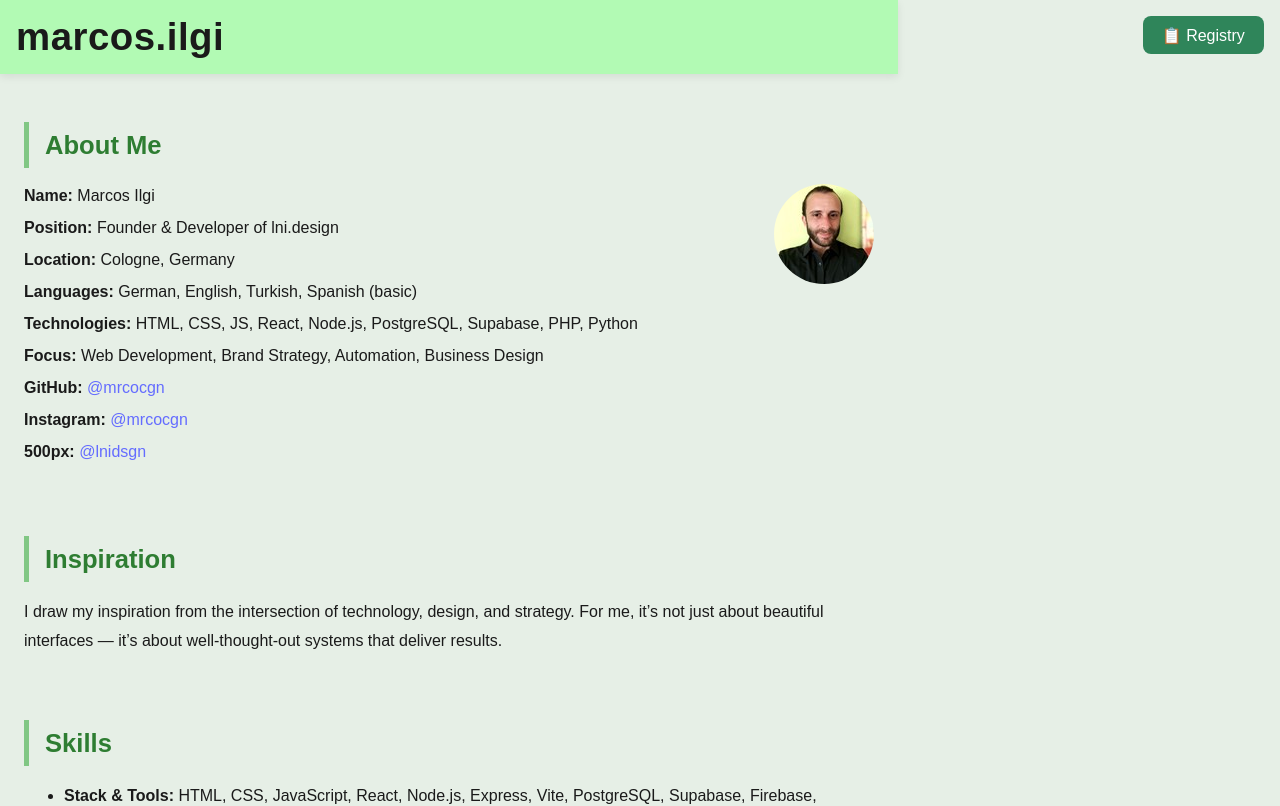
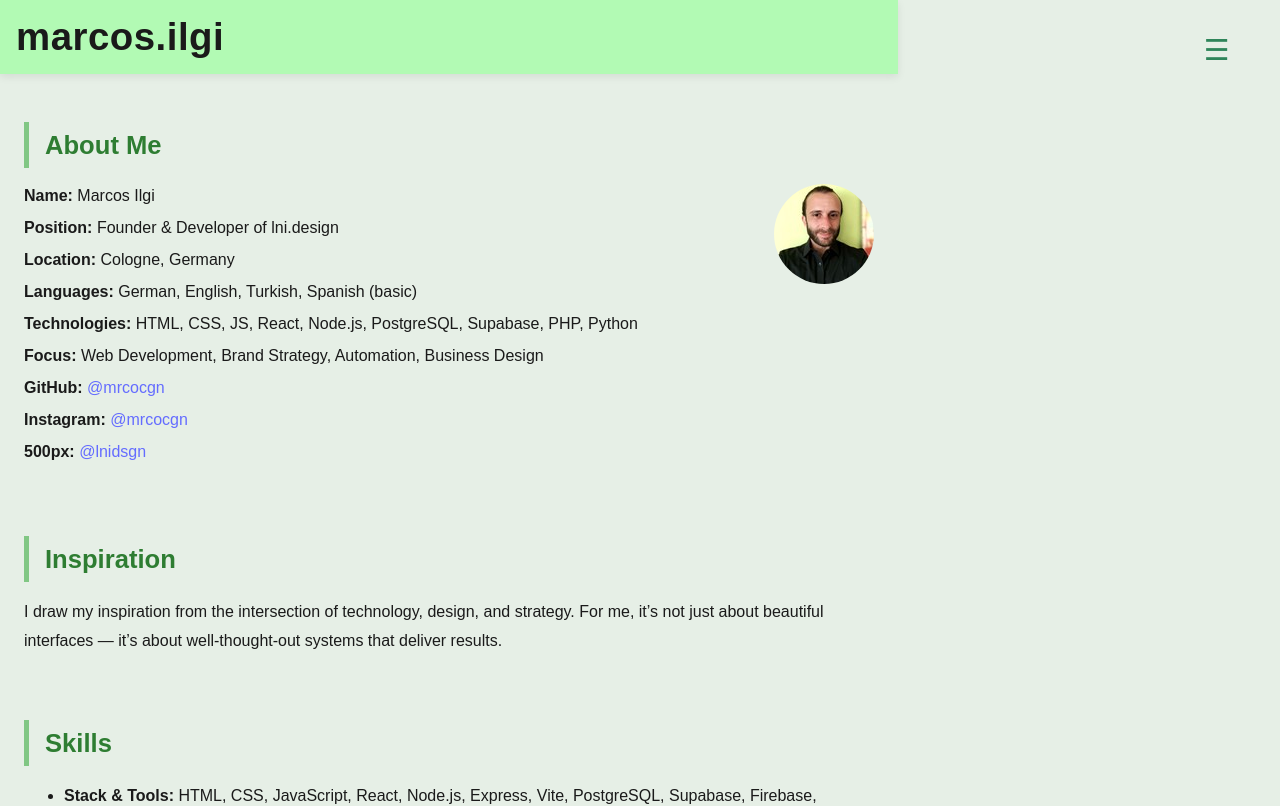
Before and after one commit to mrcocgn/Biopic, a React (Vite) app in the folder client/: page / in a window 1280 px wide. Shown: the top 806 px of the page. Built offline with nearby package versions, Linux system fonts and the light colour scheme; no server answers.

Commit message:
Refactor RegistryPanel to simplify toggle functionality and update styles for better visibility

```diff
--- a/client/src/components/RegistryPanel.jsx
+++ b/client/src/components/RegistryPanel.jsx
@@ -7,29 +7,25 @@ export default function RegistryPanel() {
   const [hideToggle, setHideToggle] = useState(false)
 
   useEffect(() => {
-    const handleScroll = () => {
-      setHideToggle(window.scrollY > 10)
-    }
-
+    const handleScroll = () => setHideToggle(window.scrollY > 10)
     window.addEventListener('scroll', handleScroll)
     return () => window.removeEventListener('scroll', handleScroll)
   }, [])
+
+  const togglePanel = () => setOpen(!open)
 
   return (
     <>
       <button
         className={`registry-toggle ${hideToggle ? 'hidden' : ''}`}
-        onClick={() => setOpen(true)}
+        onClick={togglePanel}
+        aria-label={open ? 'Close menu' : 'Open menu'}
       >
-        📋 Registry
+        {open ? '✖' : '☰'}
       </button>
 
       <aside className={`registry-panel ${open ? 'open' : ''}`}>
         <div className="registry-inner">
-          <button className="registry-close" onClick={() => setOpen(false)}>
-            ✖
-          </button>
-
           <div className="registry-content">
             <h2>Welcome</h2>
             <p>Sign up for news, booking or contact.</p>
--- a/client/src/styles/RegistryPanel.css
+++ b/client/src/styles/RegistryPanel.css
@@ -2,14 +2,18 @@
   position: fixed;
   top: 1rem;
   right: 1rem;
-  background-color: #2f855a;
-  color: white;
+  background-color: transparent;
+  color: #2f855a;
   border: none;
-  padding: 0.6rem 1.2rem;
-  font-size: 1rem;
-  border-radius: 8px;
+  font-size: 1.8rem;
   cursor: pointer;
-  z-index: 1000;
+  z-index: 1001;
+  transition: opacity 0.3s ease;
+}
+
+.registry-toggle.hidden {
+  opacity: 0;
+  pointer-events: none;
 }
 
 .registry-panel {
@@ -43,43 +47,3 @@
   overflow-y: auto;
   position: relative;
 }
-
-.registry-close {
-  position: absolute;
-  top: 1rem;
-  right: 1rem;
-  font-size: 1.2rem;
-  background: none;
-  border: none;
-  cursor: pointer;
-  color: #444;
-}
-
-.registry-content h2 {
-  margin-top: 0;
-  font-size: 1.8rem;
-  color: #2f855a;
-}
-
-.registry-content p {
-  margin-bottom: 1.5rem;
-  color: #555;
-}
-
-.language-select {
-  margin-top: 2rem;
-  display: flex;
-  flex-direction: column;
-  gap: 0.5rem;
-}
-
-
-.registry-toggle.hidden {
-  opacity: 0;
-  pointer-events: none;
-  transition: opacity 0.3s ease;
-}
-
-.registry-toggle {
-  transition: opacity 0.3s ease;
-}
```
